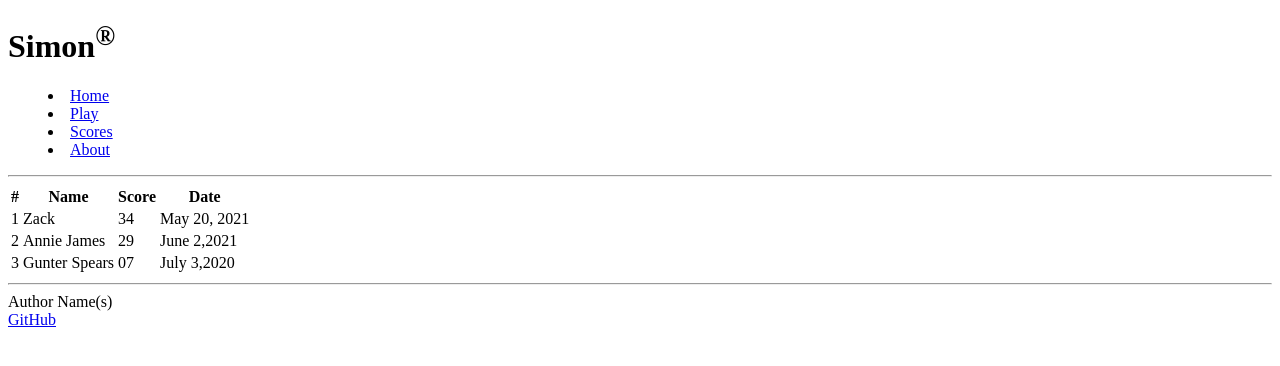
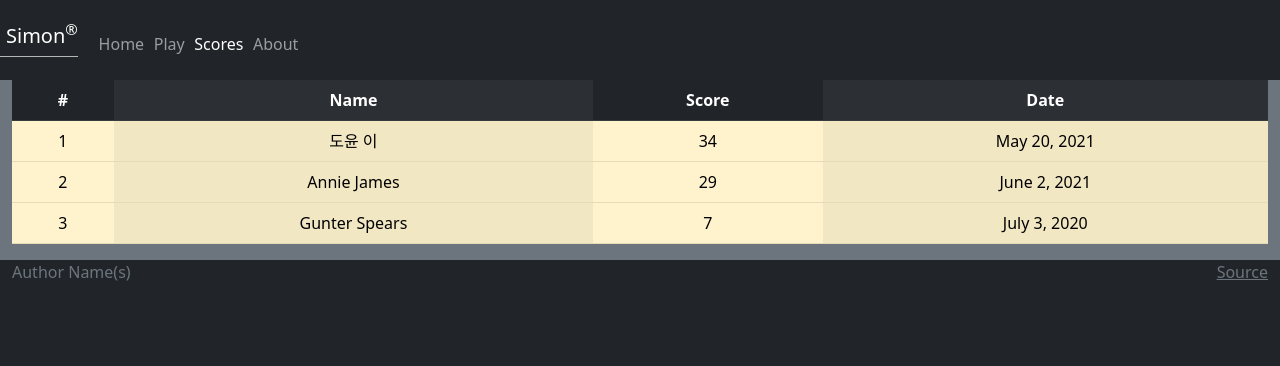
Before and after one commit to divya2niky/simon, a plain HTML site: page scores.html in a window 1280 px wide. Drawn offline with nearby package versions, Linux system fonts and the light colour scheme.

Commit message:
changes made in scores.html

```diff
--- a/scores.html
+++ b/scores.html
@@ -5,24 +5,41 @@
         <meta name = "viewport" content="width=device-width,initial-scale=1.0" />
         <title>Scores</title>
         <link rel = "icon" href="favicon.ico">
+        <link rel="stylesheet" href="main.css" />
+
+    <!-- Include bootstrap CSS framework -->
+    <link
+      href="https://cdn.jsdelivr.net/npm/bootstrap@5.2.2/dist/css/bootstrap.min.css"
+      rel="stylesheet"
+      integrity="sha384-Zenh87qX5JnK2Jl0vWa8Ck2rdkQ2Bzep5IDxbcnCeuOxjzrPF/et3URy9Bv1WTRi"
+      crossorigin="anonymous"
+    />
     </head>
-    <body>
-    <header>
-        <h1>Simon<sup>&reg;</sup></h1>
 
-        <nav>
-            <menu>
-                <li><a href = "index.html">Home</a></li>
-                <li><a href = "play.html">Play</a></li>
-                <li><a href = "scores.html">Scores</a></li>
-                <li><a href = "about.html">About</a></li>
+    <body class="bg-dark text-light">
+        <header class="container-fluid">
+          <nav class="navbar fixed-top navbar-dark">
+            <a class="navbar-brand" href="#">Simon<sup>&reg;</sup></a>
+            <menu class="navbar-nav">
+              <li class="nav-item">
+                <a class="nav-link" href="index.html">Home</a>
+              </li>
+              <li class="nav-item">
+                <a class="nav-link" href="play.html">Play</a>
+              </li>
+              <li class="nav-item">
+                <a class="nav-link active" href="scores.html">Scores</a>
+              </li>
+              <li class="nav-item">
+                <a class="nav-link" href="about.html">About</a>
+              </li>
             </menu>
           </nav>
-        <hr/>
         </header>
-    <main>
-        <table>
-            <thead>
+
+    <main class="container-fluid bg-secondary text-center">
+      <table class="table table-warning table-striped-columns">
+        <thead class="table-dark">
           <tr>
             <th>#</th>
             <th>Name</th>
@@ -33,30 +50,35 @@
         <tbody>
           <tr>
             <td>1</td>
-                    <td>Zack</td>
-                    <td> 34</td>
+            <td>도윤 이</td>
+            <td>34</td>
             <td>May 20, 2021</td>
           </tr>
           <tr>
             <td>2</td>
             <td>Annie James</td>
             <td>29</td>
-                    <td>June 2,2021</td>
+            <td>June 2, 2021</td>
           </tr>
           <tr>
             <td>3</td>
             <td>Gunter Spears</td>
-                    <td>07</td>
-                    <td>July 3,2020</td>
+            <td>7</td>
+            <td>July 3, 2020</td>
           </tr>
         </tbody>
       </table>
     </main>
-    <footer>
-        <hr/>
-        <span class = "text-reset">Author Name(s)</span>
-        <br/>
-        <a href = "https://github.com/webprogramming260/simon-html">GitHub</a>
+
+    <footer class="bg-dark text-dark text-muted">
+      <div class="container-fluid">
+        <span class="text-reset">Author Name(s)</span>
+        <a
+          class="text-reset"
+          href="https://github.com/divya2niky/simon"
+          >Source</a
+        >
+      </div>
     </footer>
   </body>
 </html>
```
Also changed, not shown: play.html (+20 -18 lines). Lines whose indentation alone changed are shown as unchanged.
